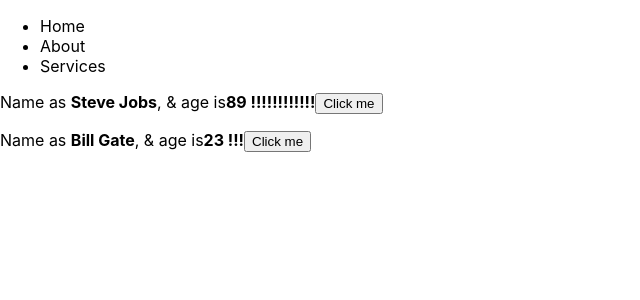
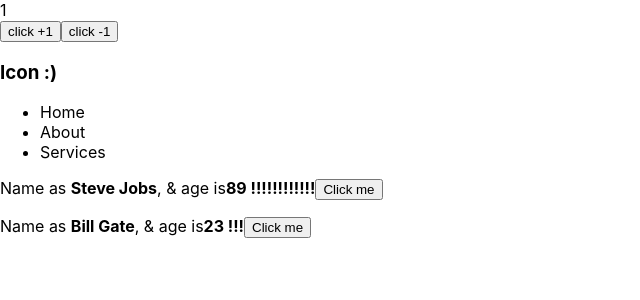
Before and after one commit to cjfo/reactutorial, a React (Create React App) app: page / in a window 1280 px wide. Shown: the top 300 px of the page, without its empty margins (0-640 px from the left). Built offline with nearby package versions, Linux system fonts and the light colour scheme.

Commit message:
using useState in state component

```diff
--- a/src/App.js
+++ b/src/App.js
@@ -2,10 +2,12 @@
 import './App.css';
 import NavBar from './NavBar';
 import Greeter from './Greeter';
+import Counter from './Counter';
 
 function App() {
   return (
     <>
+      <Counter />
       <NavBar />
       <Greeter name='Steve Jobs' age={89} excitement={12} />
       <Greeter name='Bill Gate' excitement={3} />
--- /dev/null
+++ b/src/Counter.js
@@ -0,0 +1,26 @@
+import React, { useState } from 'react';
+
+function Counter() {
+  const [count, addOne] = useState(1);
+  const qtyCurrent = 5;
+  const [isHappy, setIsHappy] = useState(true);
+  const toggleIsHappy = () => setIsHappy(!isHappy);
+  console.log(isHappy);
+
+  return (
+    <>
+      <div>{count}</div>
+      <button
+        onClick={() => addOne(count + 1 > qtyCurrent ? qtyCurrent : count + 1)}
+      >
+        click +1
+      </button>
+      <button onClick={() => addOne(count - 1 < 0 ? 0 : count - 1)}>
+        click -1
+      </button>
+      <h3 onClick={toggleIsHappy}>Icon {isHappy ? ':)' : ':('}</h3>
+    </>
+  );
+}
+
+export default Counter;
```
